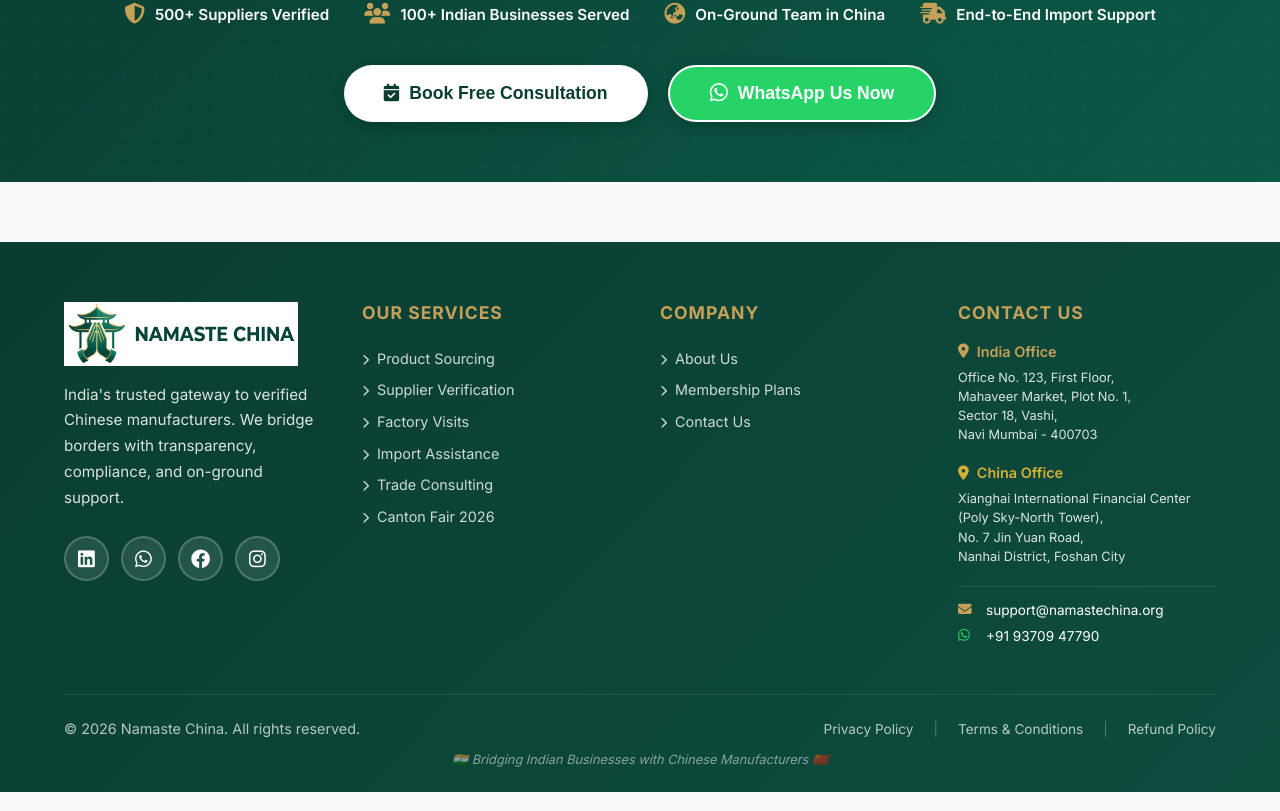
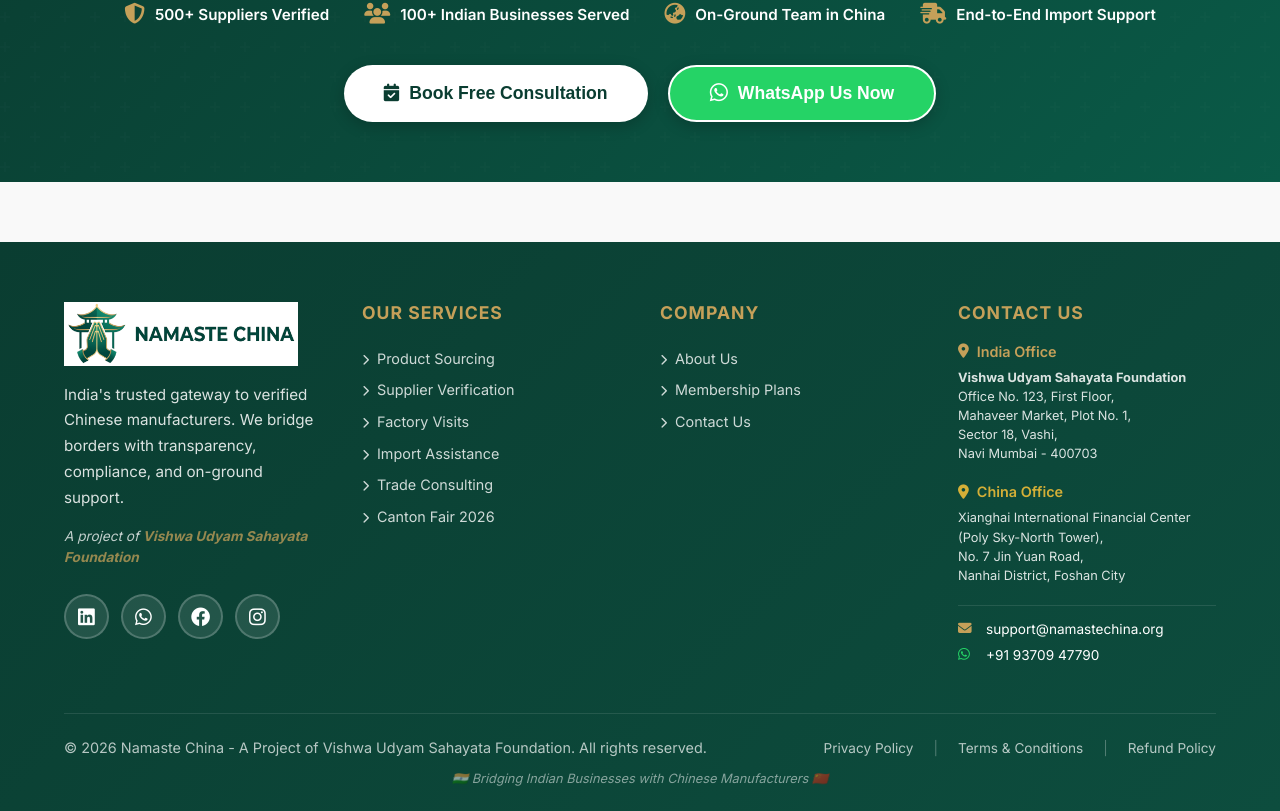
Before and after one commit to Adarsh-365/NamasteC, a React (Vite) app: page /canton-fair in a window 1280 px wide. Shown: the part 3850-4661 px from the top of the page. Built offline with nearby package versions, Linux system fonts and the light colour scheme.

Commit message:
form updated add copywright

```diff
--- a/src/components/About.jsx
+++ b/src/components/About.jsx
@@ -94,11 +94,11 @@
               <h2 className="about-section-title">Who We Are</h2>
               <div className="text-block" style={{ marginBottom: '20px' }}>
                 <p>
-                  <strong>Namaste India Group</strong> is a Mumbai-based business facilitation and trade advisory group, active since 2021. Our primary mission is to simplify cross-border sourcing, eliminate middleman markups, and provide absolute payment and quality protection for Indian companies.
+                  <strong>Namaste China</strong> is a project of <strong style={{ color: 'var(--primary-green)' }}>Vishwa Udyam Sahayata Foundation</strong>, a Mumbai-based business facilitation and trade advisory organization, active since 2021. Our primary mission is to simplify cross-border sourcing, eliminate middleman markups, and provide absolute payment and quality protection for Indian companies.
                 </p>
                 <br />
                 <p>
-                  To secure this vision, we launched our dedicated China trade project, <strong>Namaste China</strong>. Operating with active liaison desks in Mumbai, Guangzhou, and Foshan, we handle the entire sourcing cycle—from license screening to custom clearance—so you can import with complete peace of mind.
+                  Operating with active liaison desks in Mumbai, Guangzhou, and Foshan, we handle the entire sourcing cycle—from license screening to custom clearance—so you can import with complete peace of mind.
                 </p>
               </div>
 
--- a/src/components/CantonFair.jsx
+++ b/src/components/CantonFair.jsx
@@ -288,7 +288,7 @@
 
           <div style={{ textAlign: 'center', marginBottom: '40px' }}>
             <a
-              href="https://drive.google.com/file/d/14t3r1oSDbKU2kECaW-_CSVNBUhQmfRg3/view?usp=sharing"
+              href="https://drive.google.com/file/d/1wUhsZ__Z5H_-2Tlk5-sTv9KAV_St2Exk/view?usp=sharing"
               target="_blank"
               rel="noreferrer"
               className="btn-primary"
--- a/src/components/Contact.jsx
+++ b/src/components/Contact.jsx
@@ -166,6 +166,7 @@
                     <i className="fa-solid fa-building"></i> Mumbai Office (India HQ)
                   </strong>
                   <p style={{ fontSize: '0.9rem', color: '#666', marginTop: '10px', lineHeight: '1.6' }}>
+                    <strong>Vishwa Udyam Sahayata Foundation</strong><br />
                     Office No. 123, First Floor,<br />
                     Mahaveer Market, Plot No. 1,<br />
                     Sector 18, Vashi,<br />
--- a/src/components/Footer.jsx
+++ b/src/components/Footer.jsx
@@ -210,8 +210,11 @@
             <div style={{ display: 'flex', alignItems: 'center', gap: '12px', marginBottom: '16px', flexWrap: 'wrap' }}>
               <BrandMark height={64} />
             </div>
-            <p style={{ fontSize: '0.95rem', lineHeight: '1.7', opacity: 0.85, marginBottom: '25px' }}>
+            <p style={{ fontSize: '0.95rem', lineHeight: '1.7', opacity: 0.85, marginBottom: '15px' }}>
               India's trusted gateway to verified Chinese manufacturers. We bridge borders with transparency, compliance, and on-ground support.
+            </p>
+            <p style={{ fontSize: '0.85rem', lineHeight: '1.6', opacity: 0.75, marginBottom: '25px', fontStyle: 'italic' }}>
+              A project of <strong style={{ color: 'var(--accent-green)', fontWeight: '700' }}>Vishwa Udyam Sahayata Foundation</strong>
             </p>
 
             {/* Social Links with Enhanced Styling */}
@@ -335,6 +338,7 @@
                 <i className="fa-solid fa-location-dot"></i> India Office
               </p>
               <p style={{ fontSize: '0.8rem', opacity: 0.85, lineHeight: '1.5', margin: 0 }}>
+                <strong>Vishwa Udyam Sahayata Foundation</strong><br />
                 Office No. 123, First Floor,<br />
                 Mahaveer Market, Plot No. 1,<br />
                 Sector 18, Vashi,<br />
@@ -388,7 +392,7 @@
             marginBottom: '15px'
           }}>
             <p style={{ fontSize: '0.9rem', opacity: 0.7, margin: 0 }}>
-              © 2026 Namaste China. All rights reserved.
+              © 2026 Namaste China - A Project of Vishwa Udyam Sahayata Foundation. All rights reserved.
             </p>
             <div style={{ display: 'flex', gap: '20px', flexWrap: 'wrap', fontSize: '0.85rem', opacity: 0.7 }}>
               <span>Privacy Policy</span>
--- a/src/components/Membership.jsx
+++ b/src/components/Membership.jsx
@@ -117,7 +117,7 @@
                   Get Started
                 </button>
                 <a
-                  href="https://drive.google.com/file/d/14t3r1oSDbKU2kECaW-_CSVNBUhQmfRg3/view?usp=sharing"
+                  href="https://drive.google.com/file/d/1wUhsZ__Z5H_-2Tlk5-sTv9KAV_St2Exk/view?usp=sharing"
                   target="_blank"
                   rel="noreferrer"
                   className="btn-large btn-outline"
@@ -183,7 +183,7 @@
                   Get Started
                 </button>
                 <a
-                  href="https://drive.google.com/file/d/14t3r1oSDbKU2kECaW-_CSVNBUhQmfRg3/view?usp=sharing"
+                  href="https://drive.google.com/file/d/1wUhsZ__Z5H_-2Tlk5-sTv9KAV_St2Exk/view?usp=sharing"
                   target="_blank"
                   rel="noreferrer"
                   className="btn-large btn-outline"
--- a/src/components/Verification.jsx
+++ b/src/components/Verification.jsx
@@ -74,7 +74,7 @@
 
               <div style={{ display: 'flex', gap: '20px', flexWrap: 'wrap', marginBottom: '20px' }}>
                 <a
-                  href="https://drive.google.com/file/d/14t3r1oSDbKU2kECaW-_CSVNBUhQmfRg3/view?usp=sharing"
+                  href="https://drive.google.com/file/d/1wUhsZ__Z5H_-2Tlk5-sTv9KAV_St2Exk/view?usp=sharing"
                   target="_blank"
                   rel="noreferrer"
                   className="btn-primary"
--- a/src/index.css
+++ b/src/index.css
@@ -11,7 +11,7 @@
     --china-red: #a91d22;     /* China Red Accent */
 }
 
-* {
+* {++
     box-sizing: border-box;
 }
 
```
Also changed, not shown: 1 other file (tests, documents, lock files or other folders).
